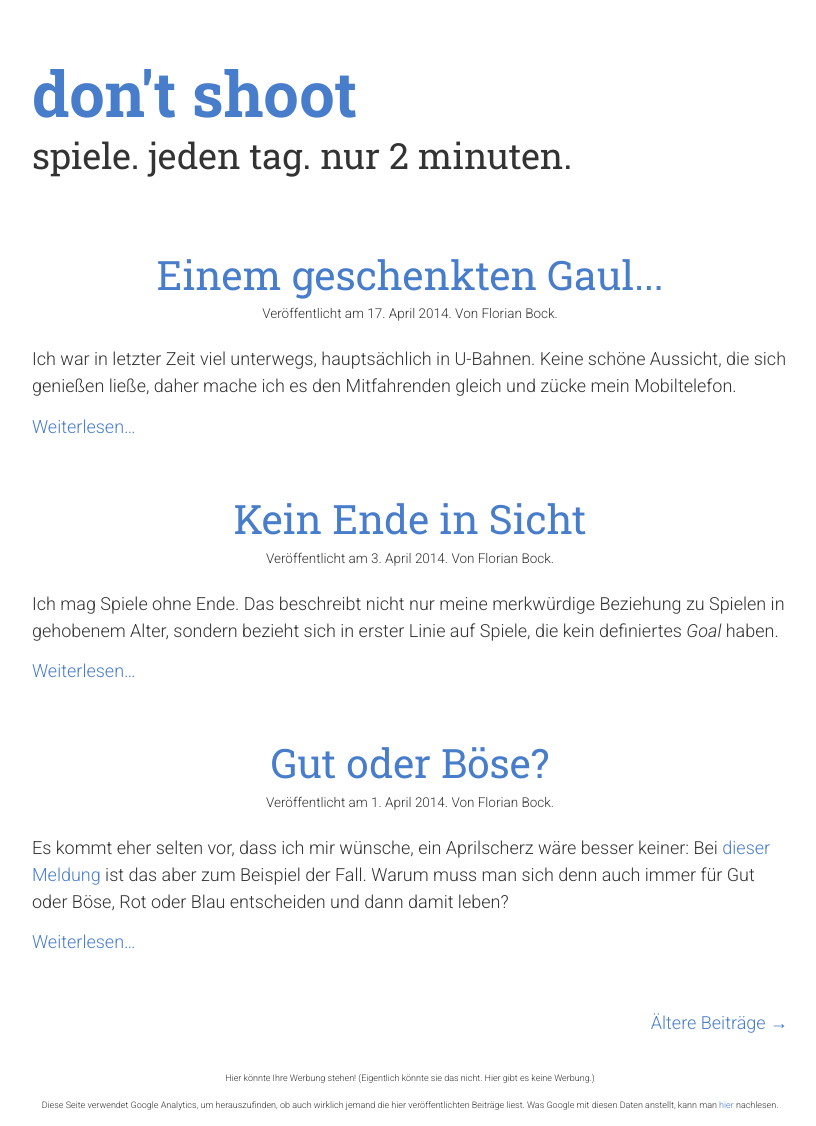
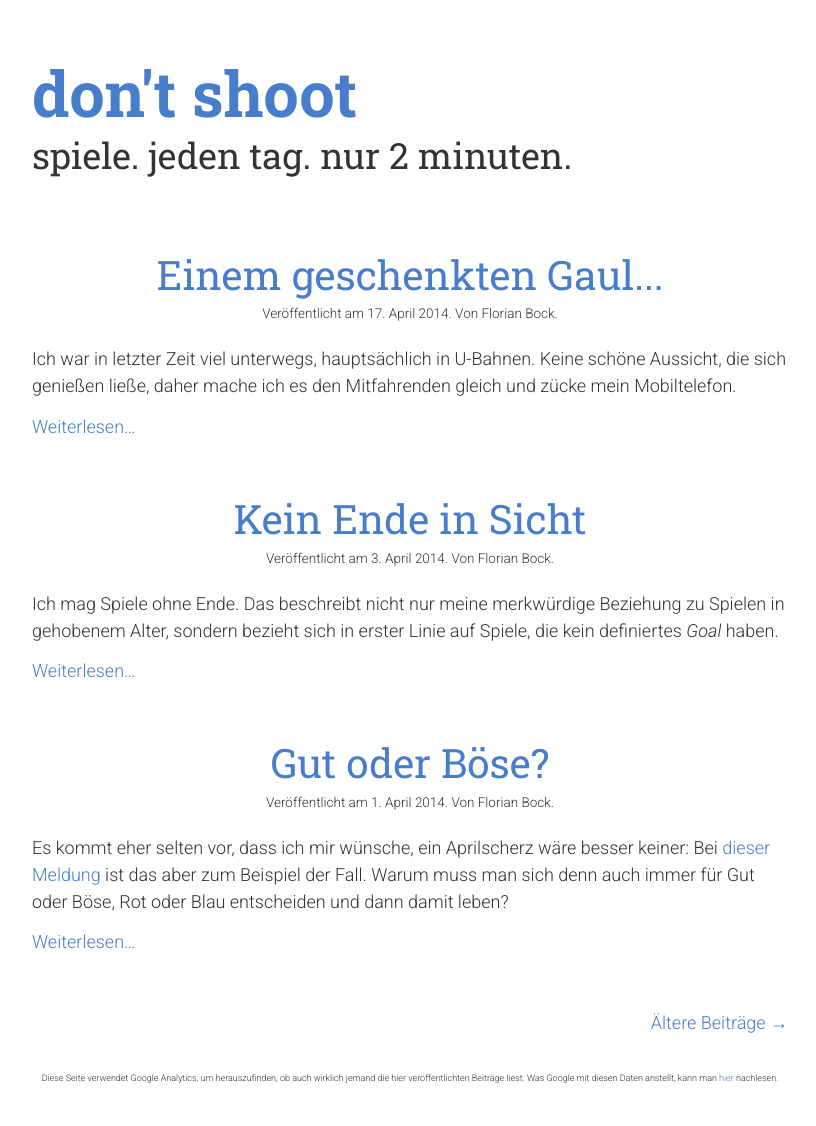
Before and after one commit to bocki/bocki.github.io, a Jekyll site: the page built from index.html, in a window 1280 px wide. Shown: the whole page, without its empty margins (230-1046 px from the left). Built offline with Jekyll 4.4.1, drawn with Linux system fonts in a browser that asks for light colours; Markdown is read by kramdown in place of the engine named in the settings; the list of posts is cut into pages by our own code; after the commit the page ends 1099 px from its top, so only the background shows below that.

Commit message:
decided one message in the footer is enough

```diff
--- a/_layouts/default.html
+++ b/_layouts/default.html
@@ -11,7 +11,6 @@
     </header>
     {{ content }}
     <footer class="credits">
-      <p>Hier könnte Ihre Werbung stehen! (Eigentlich könnte sie das nicht. Hier gibt es keine Werbung.)</p>
       <p>Diese Seite verwendet Google Analytics, um herauszufinden, ob auch wirklich jemand die hier ver&ouml;ffentlichten Beitr&auml;ge liest. Was Google mit diesen Daten anstellt, kann man <a href="http://www.google.com/intl/de/policies/privacy/partners/" target="_blank">hier</a> nachlesen.
     </footer>
   </div>
```
